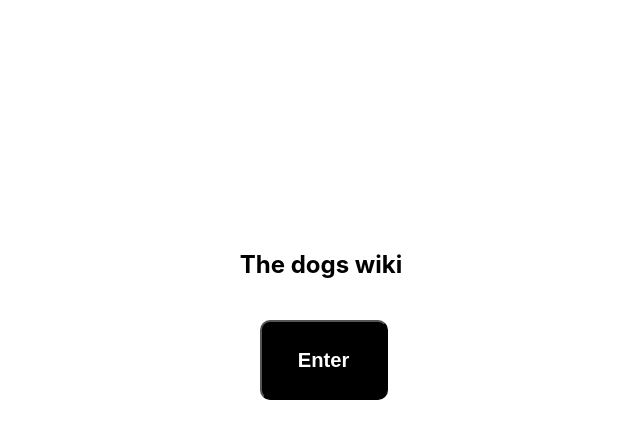
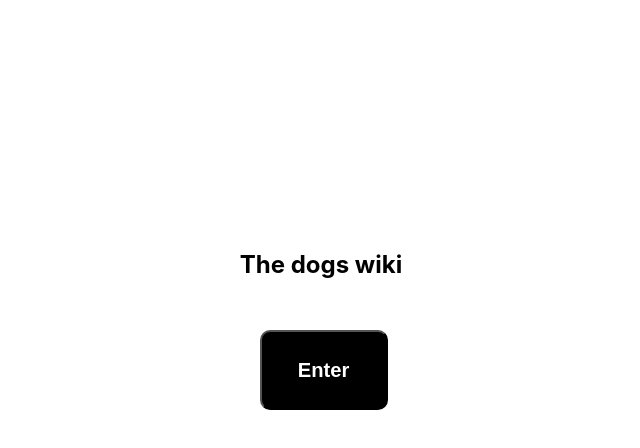
Before and after one commit to NachoHotz/PI-DOGS-FT14a, a React (Create React App) app in the folder client/: page / in a window 1280 px wide. In both pictures the pointer is over the button "Enter". Shown: the top 448 px of the page, without its empty margins (319-959 px from the left). Built offline with nearby package versions, Linux system fonts and the light colour scheme.

Commit message:
add margin top to link

```diff
--- a/client/src/components/Landing/Landing.module.css
+++ b/client/src/components/Landing/Landing.module.css
@@ -6,6 +6,7 @@
 }
 
 .link {
+  margin-top: 10px;
   position: absolute;
   border-radius: 10px;
   left: 45.20%;
@@ -19,4 +20,6 @@
 .link:hover {
   background-color: black;
   color: white;
+  cursor: pointer;
+  transition: 0.25s;
 }
```
